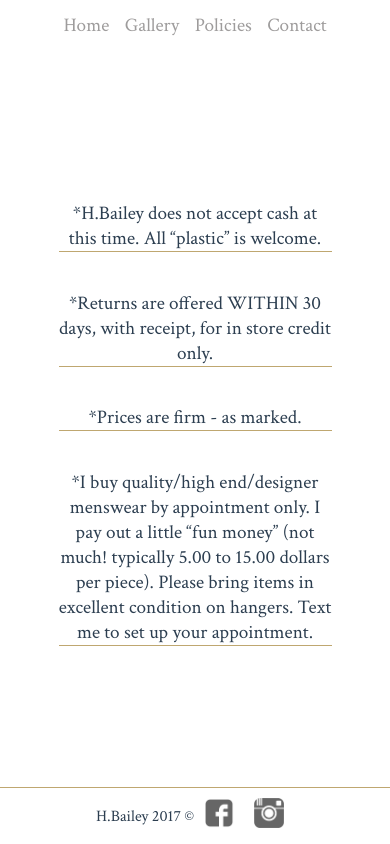
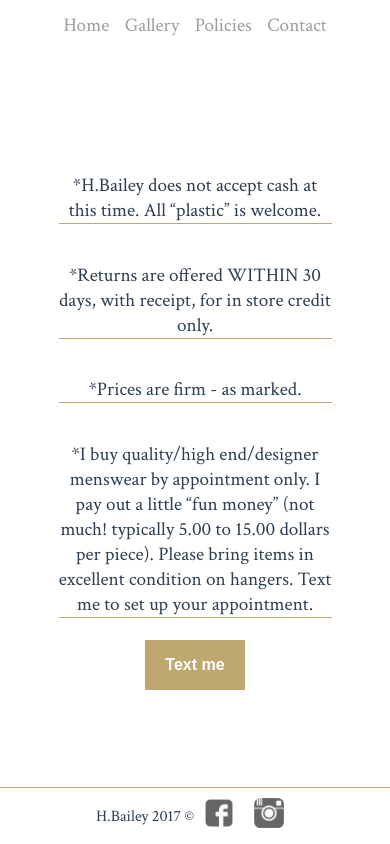
Before and after one commit to nigelorion/hbailey, a Vue app: page /#/polices in a window 390 px wide. Built offline with nearby package versions, Linux system fonts and the light colour scheme.

Commit message:
add text me button that toggles for mobile

```diff
--- a/src/components/Contact.vue
+++ b/src/components/Contact.vue
@@ -5,7 +5,9 @@
         <h1>H.Bailey</h1>
         <p>108 Cherry Street, Suite 1 <br>
           Seattle, WA 98104</p>
-        <p>206-351-1595</p>
+          <p class="phoneNum">206-351-1595</p>
+          <button class="textMe"><a href="tel:1-206-351-1595">Text me</a>
+    </button>
         <p>Tuesday - Sunday, 12-7</p>
 
       </div>
@@ -40,6 +42,35 @@ export default {
   justify-content: center;
   align-items: center;
   flex-wrap: wrap;
+}
+
+.textMe {
+  display: none;
+  height: 50px;
+  width: 100px;
+  background-color: rgb(191, 167, 112);
+  margin: 3px auto;
+  border: none;
+
+  &:hover {
+    background-color: rgb(193, 193, 193);
+  }
+  & a {
+    color: rgb(255, 255, 255);
+    font-weight: bold;
+    font-size: 1.2em;
+    text-decoration: none;
+  }
+  @media (max-width: 768px) {
+    display: block;
+  }
+}
+
+.phoneNum {
+  display: block;
+  @media (max-width: 768px) {
+    display: none;
+  }
 }
 
 h1 {
--- a/src/components/Polices.vue
+++ b/src/components/Polices.vue
@@ -9,7 +9,9 @@
       <p>*Prices are firm - as marked.</p>
 
       <p>*I buy quality/high end/designer menswear by appointment only.  I pay out a little “fun money” (not much! typically 5.00 to 15.00 dollars per piece).  Please bring items in excellent condition on hangers. Text me to set up your appointment.</p>
-
+      <p class="phoneNum">206-351-1595</p>
+      <button class="textMe"><a href="tel:1-206-351-1595">Text me</a>
+</button>
     </div>
 
   </div>
@@ -35,6 +37,35 @@ export default {
   }
 }
 
+.textMe {
+  display: none;
+  height: 50px;
+  width: 100px;
+  background-color: rgb(191, 167, 112);
+  margin: 3px auto;
+  border: none;
+
+  &:hover {
+    background-color: rgb(193, 193, 193);
+  }
+  & a {
+    color: rgb(255, 255, 255);
+    font-weight: bold;
+    font-size: 1.2em;
+    text-decoration: none;
+  }
+  @media (max-width: 768px) {
+    display: block;
+  }
+}
+
+.phoneNum {
+  display: block;
+  @media (max-width: 768px) {
+    display: none;
+  }
+}
+
 p {
   font-size: 1.2em;
   border-bottom: solid 1px rgb(191, 167, 112);
```
Also changed, not shown: 13 other files (tests, documents, lock files or other folders).
